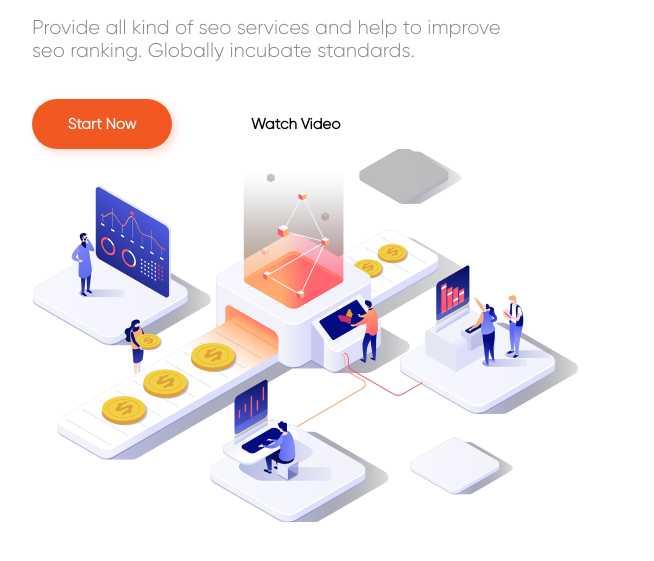
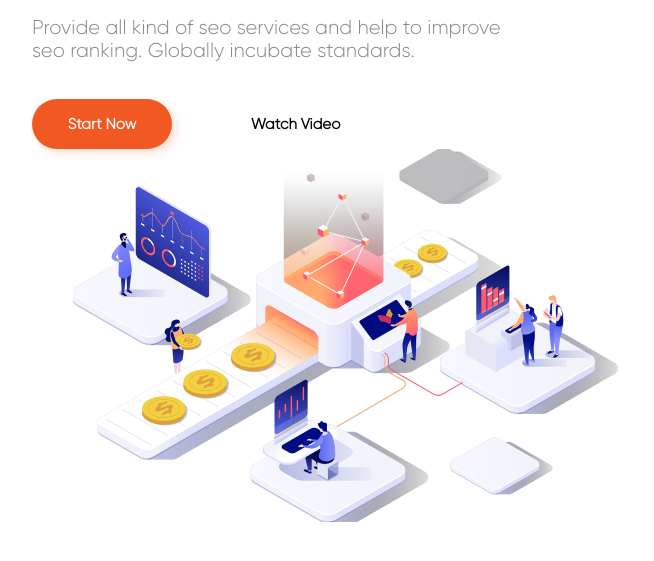
Before and after one commit to AntoniyGurenko/HomeWorkWebLayout, a plain HTML site: page Seminar_3/index.html in a window 1280 px wide. Shown: the part 517-1078 px from the top of the page, without its empty margins (343-997 px from the left). Drawn offline with Linux system fonts and the light colour scheme.

Commit message:
complite_hometask

```diff
--- a/Seminar_3/css/style.css
+++ b/Seminar_3/css/style.css
@@ -250,7 +250,7 @@ body {
 }
 
 .content__image {
-    m0-0-0-40px
+    margin: 0 0 0 40px;
 }
 
 .logs-footer {
```
